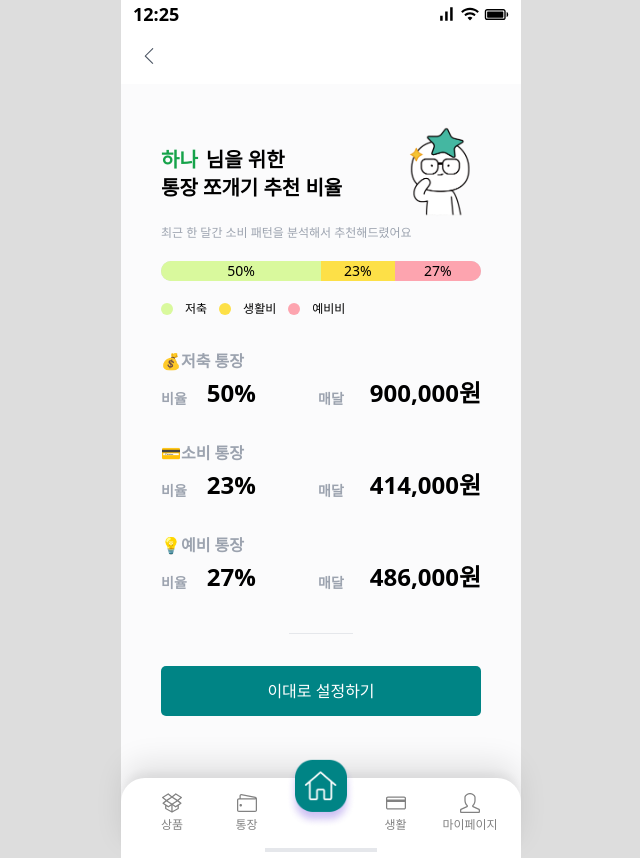
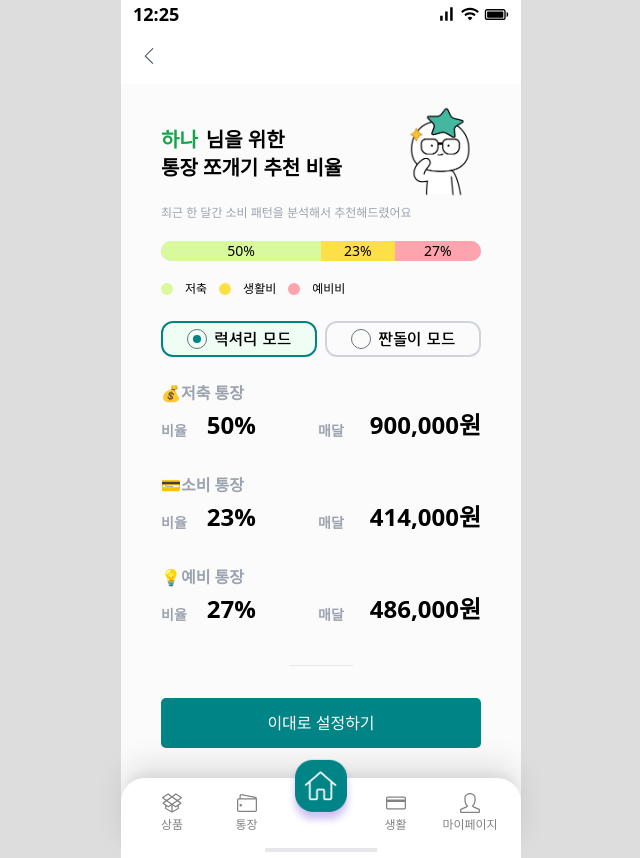
Before and after one commit to HanaPiece/hana-piece-client, a React (Vite) app: page /split/auto in a window 1280 px wide. Shown: the whole page, without its empty margins (319-959 px from the left). Built offline with nearby package versions, Linux system fonts and the light colour scheme; what chartjs-plugin-datalabels would draw is missing.

Commit message:
feat: 럭셔리, 짠돌이 모드 선택 버튼 추가

```diff
--- a/src/pages/split/SplitAutoPage.tsx
+++ b/src/pages/split/SplitAutoPage.tsx
@@ -1,8 +1,11 @@
+import { useState } from "react";
 import { GreenButton } from "../../components/ui/GreenButton";
 import { TopLine } from "../../components/ui/TopLine";
 import { Ratio } from "./SplitMainPage";
+import { Checkbox } from "../../components/ui/Checkbox";
 
 export const SplitAutoPage = () => {
+  const [mode, setMode] = useState<boolean>(true);
   const ratio: Ratio = {
     saving: 50,
     life: 23,
@@ -12,7 +15,7 @@ export const SplitAutoPage = () => {
   return (
     <>
       <TopLine name={""} />
-      <div className="m-10">
+      <div className="mb-10 mx-10 mt-5">
         <div>
           <div className="flex justify-between items-center">
             <h3 className="font-bold text-xl">
@@ -62,22 +65,36 @@ export const SplitAutoPage = () => {
             <div className="text-xs">예비비</div>
           </div>
         </div>
-        <div className="mt-8">
+        <div className="mt-6">
+          <div className="grid grid-cols-2 gap-x-2 rounded-xl text-center font-hana-m">
+            <div
+              className={`flex items-center p-1 place-content-center border-2 rounded-xl cursor-pointer ${
+                mode === true ? " border-customGreen bg-green-50" : " border-gray-300"
+              }`}
+              onClick={() => setMode(true)}
+            >
+              <Checkbox checked={mode} onChange={setMode} name={""} />럭셔리 모드
+            </div>
+            <div
+              className={`flex items-center p-1 place-content-center border-2 rounded-xl cursor-pointer ${
+                mode === false ? "border-customGreen bg-green-50" : "border-gray-300"
+              }`}
+              onClick={() => setMode(false)}
+            ><Checkbox checked={!mode} onChange={setMode} name={""} />
+              짠돌이 모드
+            </div>
+          </div>
+        </div>
+        <div className="mt-6">
           <div>
             <h3 className="font-bold text-gray-400 text-md">💰저축 통장</h3>
             <div className="grid grid-cols-7 items-end mt-1">
-              <div className="font-semibold text-gray-400 text-sm  align-bottom">
+              <div className="font-semibold text-gray-400 text-sm align-bottom">
                 비율
               </div>
-              <div className="col-span-2 text-2xl font-bold">
-                {ratio.saving}%
-              </div>
-              <div className="font-semibold text-gray-400 text-sm text-right">
-                매달
-              </div>
-              <div className="col-span-3 text-2xl font-bold text-right">
-                900,000원
-              </div>
+              <div className="col-span-2 text-2xl font-bold">{ratio.saving}%</div>
+              <div className="font-semibold text-gray-400 text-sm text-right">매달</div>
+              <div className="col-span-3 text-2xl font-bold text-right">900,000원</div>
             </div>
           </div>
         </div>
@@ -85,16 +102,10 @@ export const SplitAutoPage = () => {
           <div>
             <h3 className="font-bold text-gray-400 text-md">💳소비 통장</h3>
             <div className="grid grid-cols-7 items-end mt-1">
-              <div className="font-semibold text-gray-400 text-sm  align-bottom">
-                비율
-              </div>
+              <div className="font-semibold text-gray-400 text-sm align-bottom">비율</div>
               <div className="col-span-2 text-2xl font-bold">{ratio.life}%</div>
-              <div className="font-semibold text-gray-400 text-sm text-right">
-                매달
-              </div>
-              <div className="col-span-3 text-2xl font-bold text-right">
-                414,000원
-              </div>
+              <div className="font-semibold text-gray-400 text-sm text-right">매달</div>
+              <div className="col-span-3 text-2xl font-bold text-right">414,000원</div>
             </div>
           </div>
         </div>
@@ -102,18 +113,10 @@ export const SplitAutoPage = () => {
           <div>
             <h3 className="font-bold text-gray-400 text-md">💡예비 통장</h3>
             <div className="grid grid-cols-7 items-end mt-1">
-              <div className="font-semibold text-gray-400 text-sm  align-bottom">
-                비율
-              </div>
-              <div className="col-span-2 text-2xl font-bold">
-                {ratio.reserve}%
-              </div>
-              <div className="font-semibold text-gray-400 text-sm text-right">
-                매달
-              </div>
-              <div className="col-span-3 text-2xl font-bold text-right">
-                486,000원
-              </div>
+              <div className="font-semibold text-gray-400 text-sm align-bottom">비율</div>
+              <div className="col-span-2 text-2xl font-bold">{ratio.reserve}%</div>
+              <div className="font-semibold text-gray-400 text-sm text-right">매달</div>
+              <div className="col-span-3 text-2xl font-bold text-right">486,000원</div>
             </div>
           </div>
         </div>
```
